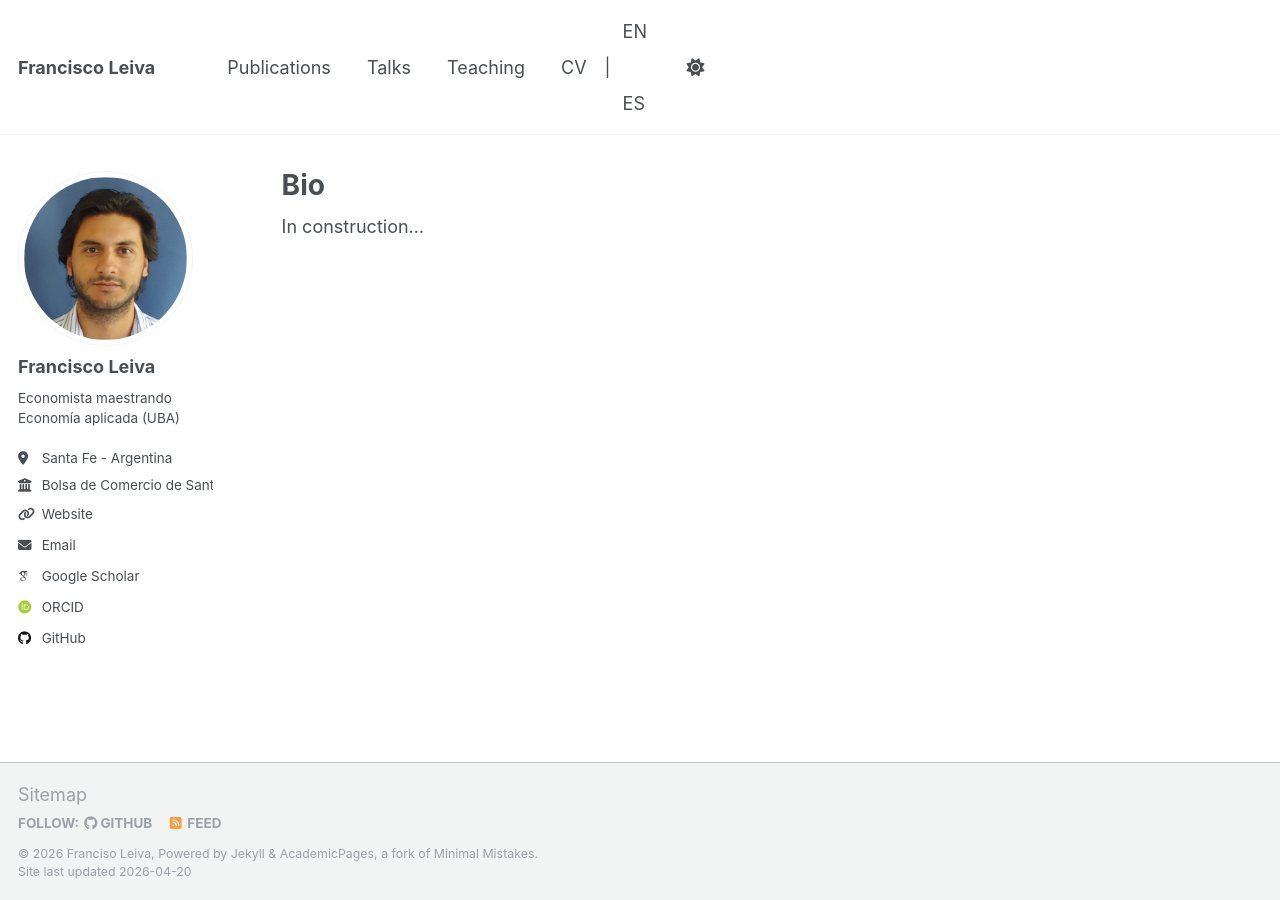
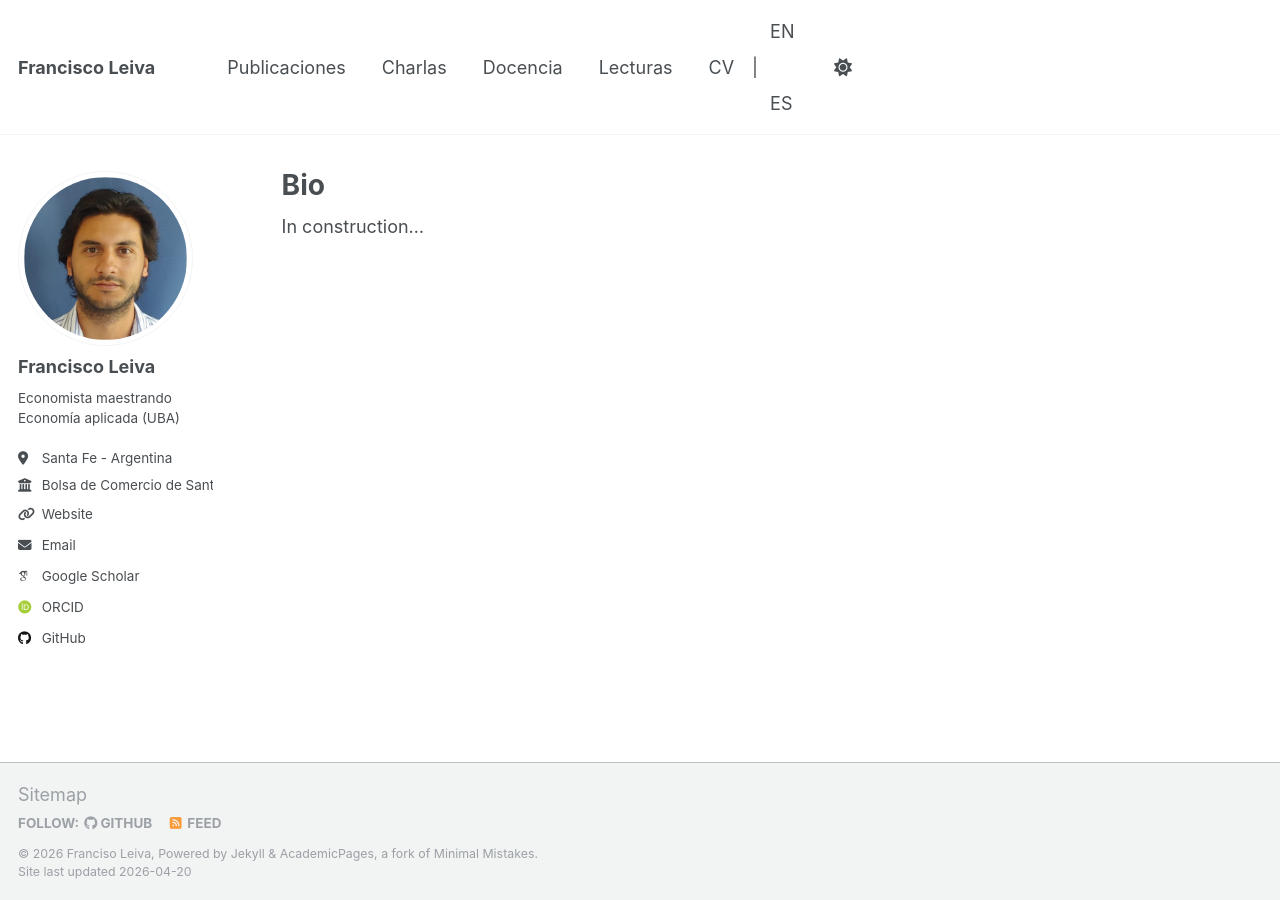
Before and after one commit to franlecam/franlecam.github.io, a Jekyll site: the page built from _pages/about.md, in a window 1280 px wide. Built offline with Jekyll 4.4.1, drawn with Linux system fonts in a browser that asks for light colours; some web fonts are replaced.

Commit message:
Update navigation.yml

```diff
--- a/_data/navigation.yml
+++ b/_data/navigation.yml
@@ -8,17 +8,19 @@
 #      Markdown formatted page while the second is generated using JSON.
 
 main:
-  - title: "Publications"
+  - title: "Publicaciones"
     url: /publications/
 
-  - title: "Talks"
+  - title: "Charlas"
     url: /talks/
 
-  - title: "Teaching"
+  - title: "Docencia"
     url: /teaching/
 
+  - title: "Lecturas"
+    url: /readings/
+
   - title: "CV"
-  # url: /cv/
     url: /files/cv.pdf
 
  # - title: "Portfolio"
```
